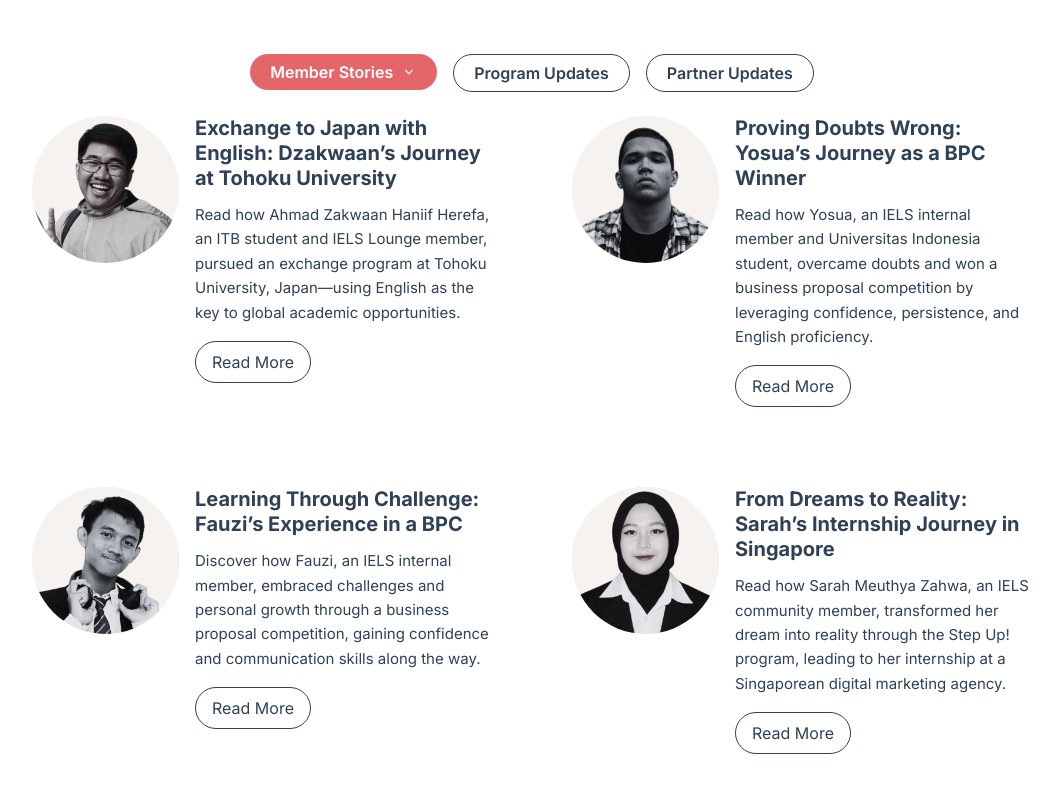
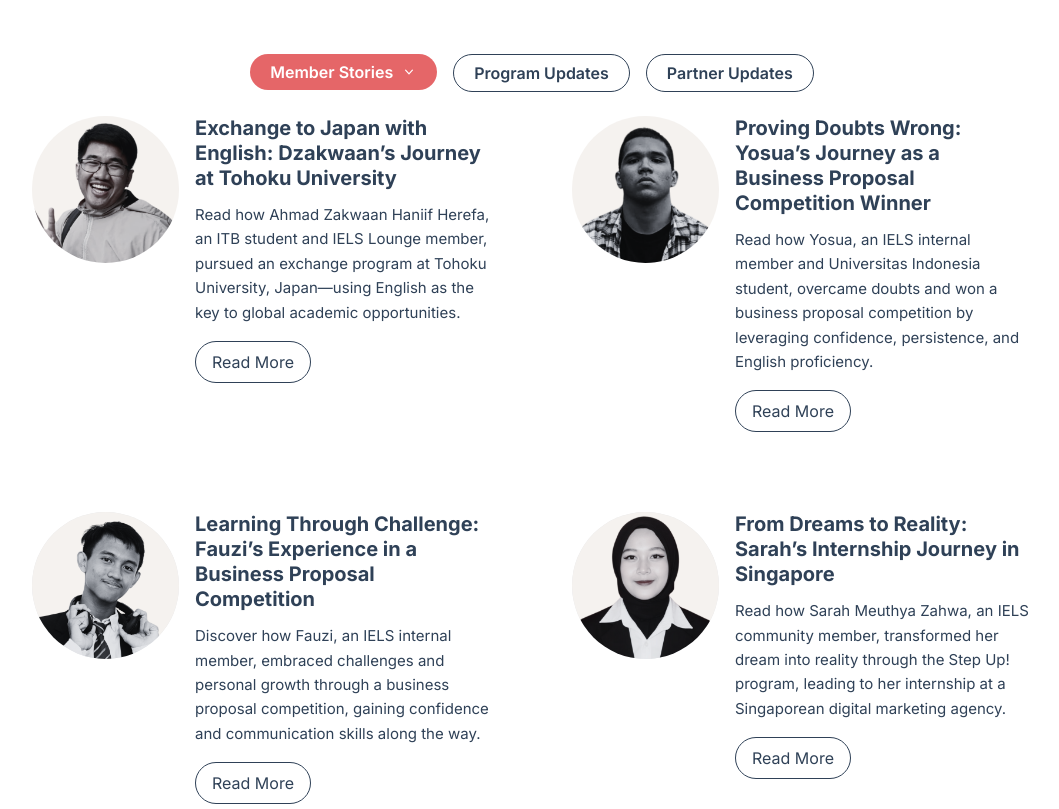
Before and after one commit to putubgs/ielsco, a Next.js app: page /stories in a window 1280 px wide. Shown: the part 650-1459 px from the top of the page, without its empty margins (108-1167 px from the left). Built offline with nearby package versions, Linux system fonts and the light colour scheme.

Commit message:
Update member stories

```diff
--- a/src/app/stories/[slug]/page.tsx
+++ b/src/app/stories/[slug]/page.tsx
@@ -137,7 +137,7 @@ export default async function DetailStoriesPage({
           />
 
           {/* === MOBILE OVERLAP AVATAR === */}
-          <div className="absolute left-4 -bottom-[60px] md:hidden">
+          <div className="absolute left-6 -bottom-[80px] md:hidden">
             <div className="w-[160px] h-[160px] rounded-full overflow-hidden bg-white border-4 border-white">
               <Image
                 src={memberStory.author.avatar}
@@ -181,7 +181,7 @@ export default async function DetailStoriesPage({
             </div>
 
             {/* === MOBILE TITLE === */}
-            <div className="md:hidden flex flex-col gap-4 mb-6">
+            <div className="md:hidden flex flex-col gap-4 mt-3 mb-6">
               <p className="text-xl font-bold text-[#2F4157]">
                 {memberStory.title}
               </p>
--- a/src/data/member-stories.ts
+++ b/src/data/member-stories.ts
@@ -266,7 +266,7 @@ export const memberStoriesData: MemberStory[] = [
   },
   {
   id: "7",
-  title: "Proving Doubts Wrong: Yosua’s Journey as a BPC Winner",
+  title: "Proving Doubts Wrong: Yosua’s Journey as a Business Proposal Competition Winner",
   subcategory: "Internals",
   content: `<div>
 <div><strong>Yosua, a Universitas Indonesia student and Project Marketing Associate at IELS, challenged his own doubts by stepping into a business proposal competition—despite not coming from a business background.</strong></div>
@@ -308,7 +308,7 @@ export const memberStoriesData: MemberStory[] = [
 },
 {
   id: "8",
-  title: "Learning Through Challenge: Fauzi’s Experience in a BPC",
+  title: "Learning Through Challenge: Fauzi’s Experience in a Business Proposal Competition",
   subcategory: "Internals",
   content: `<div>
 <div><strong>Fauzi, a Universitas Indonesia student and Project Marketing Associate at IELS, sees every new experience as a chance to grow—and the business proposal competition was no exception.</strong></div>
```
